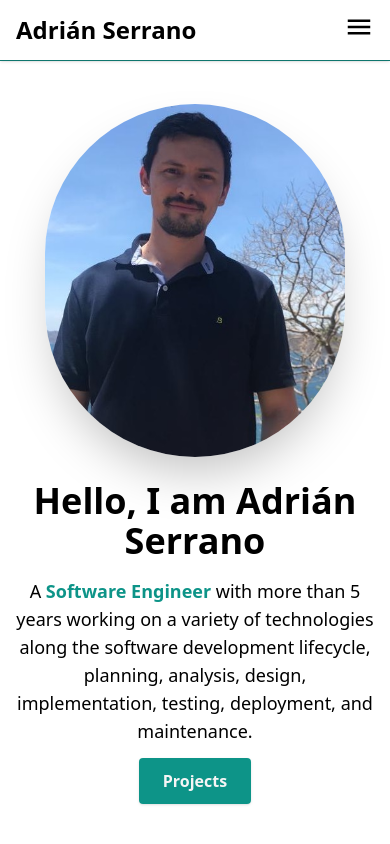
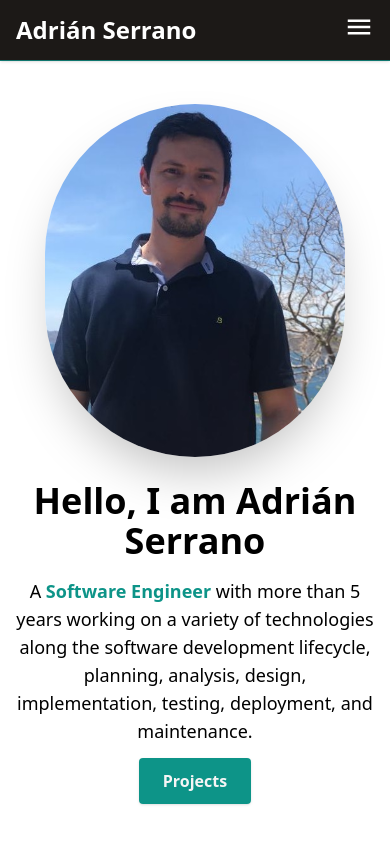
Before and after one commit to adriansb3105/portfolio, a Next.js app: page / in a window 390 px wide. Shown: the top 844 px of the page. Built offline with nearby package versions, Linux system fonts and the light colour scheme.

Commit message:
Fix the dark and light themes

```diff
--- a/src/app/layout.tsx
+++ b/src/app/layout.tsx
@@ -13,7 +13,7 @@ export default function RootLayout({
   return (
     <html lang="es">
       <head />
-      <body className='dark:bg-stone-900'>
+      <body>
         <ThemeProvider enableSystem={true} attribute='class'>
           <Navbar />
           {children}
--- a/src/components/navbar.tsx
+++ b/src/components/navbar.tsx
@@ -31,17 +31,17 @@ const Navbar = () => {
     const [navbar, setNavbar] = useState(false)
 
   return (
-    <header className='w-full mx-auto px-4 shadow fixed top-0 z-50 sm:px-20 dark:bg-stone-900 border-b border-teal-700'>
+    <header className='w-full mx-auto px-4 shadow fixed top-0 z-50 sm:px-20 bg-stone-900 border-b border-teal-700 text-white'>
         <div className='justify-between md:items-center md:flex'>
             <div>
                 <div className='flex items-center justify-between py-3'>
                     <Link to='home' className='cursor-pointer'>
                         <div className='md:py-5 md:block'>
-                            <h2 className='text-2xl font-bold'>Adrián Serrano</h2>
+                            <h2 className='text-2xl font-bold dark:text-white'>Adrián Serrano</h2>
                         </div>
                     </Link>
                     <div className='md:hidden'>
-                        <button onClick={() => setNavbar(!navbar)}>{navbar ? <IoMdClose size={30} /> : <IoMdMenu size={30} />}</button>
+                        <button onClick={() => setNavbar(!navbar)}>{navbar ? <IoMdClose color='white' size={30} /> : <IoMdMenu color='white' size={30} />}</button>
                     </div>
                 </div>
             </div>
@@ -74,7 +74,7 @@ const Navbar = () => {
                             </button>
                         ) : (
                             <button onClick={() => setTheme('dark')} className='bg-slate-100 p-2 rounded-xl'>
-                                <RiMoonFill size={25} />
+                                <RiMoonFill size={25} color='black' />
                             </button>
                         )}
                     </div>
```
